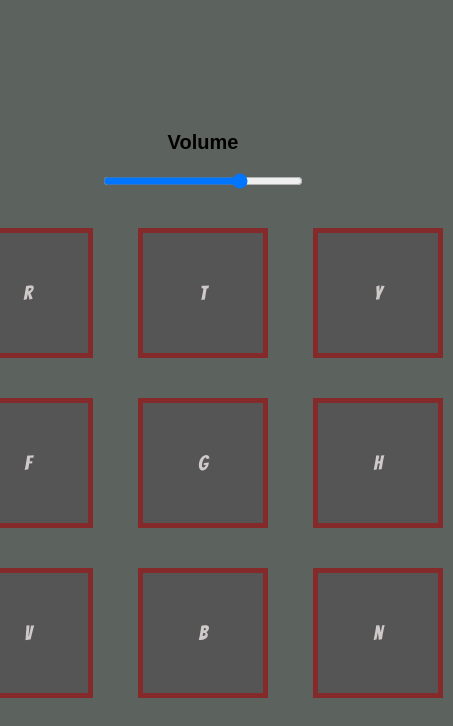
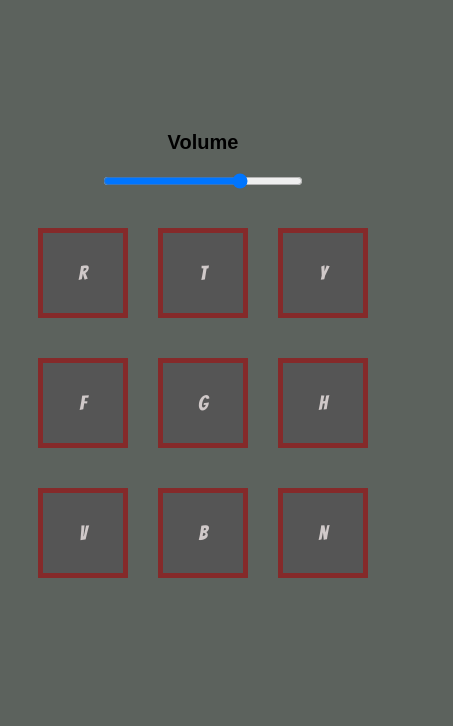
Before and after one commit to stevekelly27/drum-kit, a plain HTML site: page index.html in a window 390 px wide. Shown: the part 306-1032 px from the top of the page, 453 px wide, since content can reach past the window. After the commit the page ends 912 px from the top, so only its background shows below. Drawn offline with Linux system fonts and the light colour scheme.

Commit message:
Added media queries

```diff
--- a/css/style.css
+++ b/css/style.css
@@ -54,7 +54,6 @@ label {
     border: 5px solid #a411119e;
   }
 
-
   .pads:hover {
     border: 5px solid #cb12129e;
   }
@@ -64,3 +63,26 @@ label {
     transform: scale(1.1);
     transition: all .1s;
   }
+
+  .active {
+    transform: scale(1.1);
+    transition: all .1s;
+  }
+
+  @media screen and (max-width: 600px) {
+    .pads {
+      width: 80px;
+      height: 80px;
+      margin: 20px 10px;
+
+    }
+
+    .drum-pads {
+      width: 350px;
+      display: flex;
+      justify-content: space-between;
+      flex-wrap: wrap;
+      font-family: 'Bangers', cursive;
+    }
+
+  }
--- a/js/index.js
+++ b/js/index.js
@@ -1,6 +1,7 @@
 let instrumentPads = document.querySelectorAll('.pads')
 
 for (let pad of instrumentPads) {
+
   let soundUrl = pad.dataset.url
 
   pad.addEventListener('click', function(event) {
@@ -10,7 +11,29 @@ for (let pad of instrumentPads) {
 }
 
 
-window.addEventListener('keydown', (event) => {
+
+
+
+// document.addEventListener("keydown", function(event) {
+//     let active = document.getElementsByClassName('pads');
+//     active.classList.add('active');
+// });
+
+
+
+
+
+
+// let audio = new Audio(['sounds/triangle.mp3', 'sounds/closed-hihat.mp3', 'sounds/open-hihat.mp3']);
+
+// let volume = document.querySelector("#volumeslider");
+// volume.addEventListener("change", function(e) {
+// audio.volume = e.currentTarget.value / 100;
+// });
+
+
+
+document.addEventListener('keydown', (event) => {
 
     if (event.key === 'r') {
         playSound('sounds/triangle.mp3');
@@ -53,5 +76,5 @@ window.addEventListener('keydown', (event) => {
 
 function playSound(soundUrl) {
     var audio = new Audio(soundUrl);
-     audio.play();
+    audio.play();
 };
```
Also changed, not shown: index.html (+2 -0 lines).
